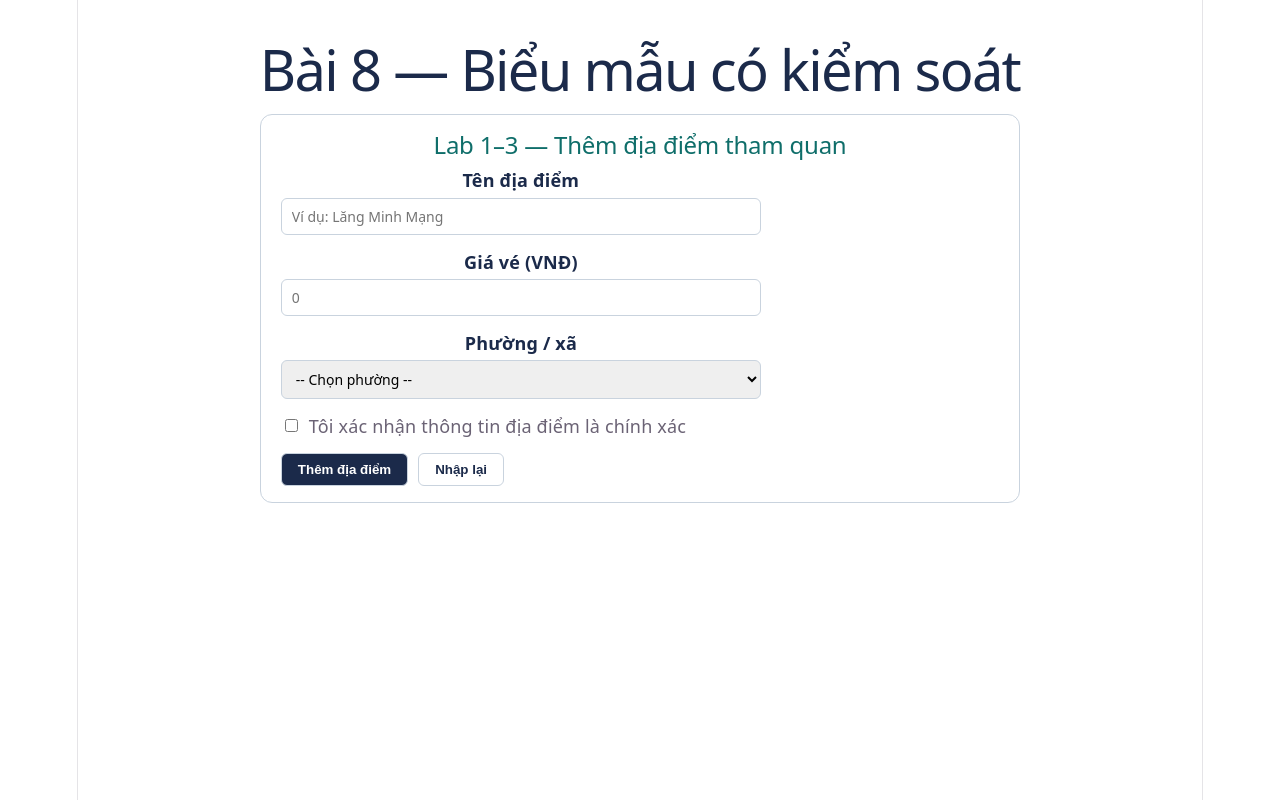
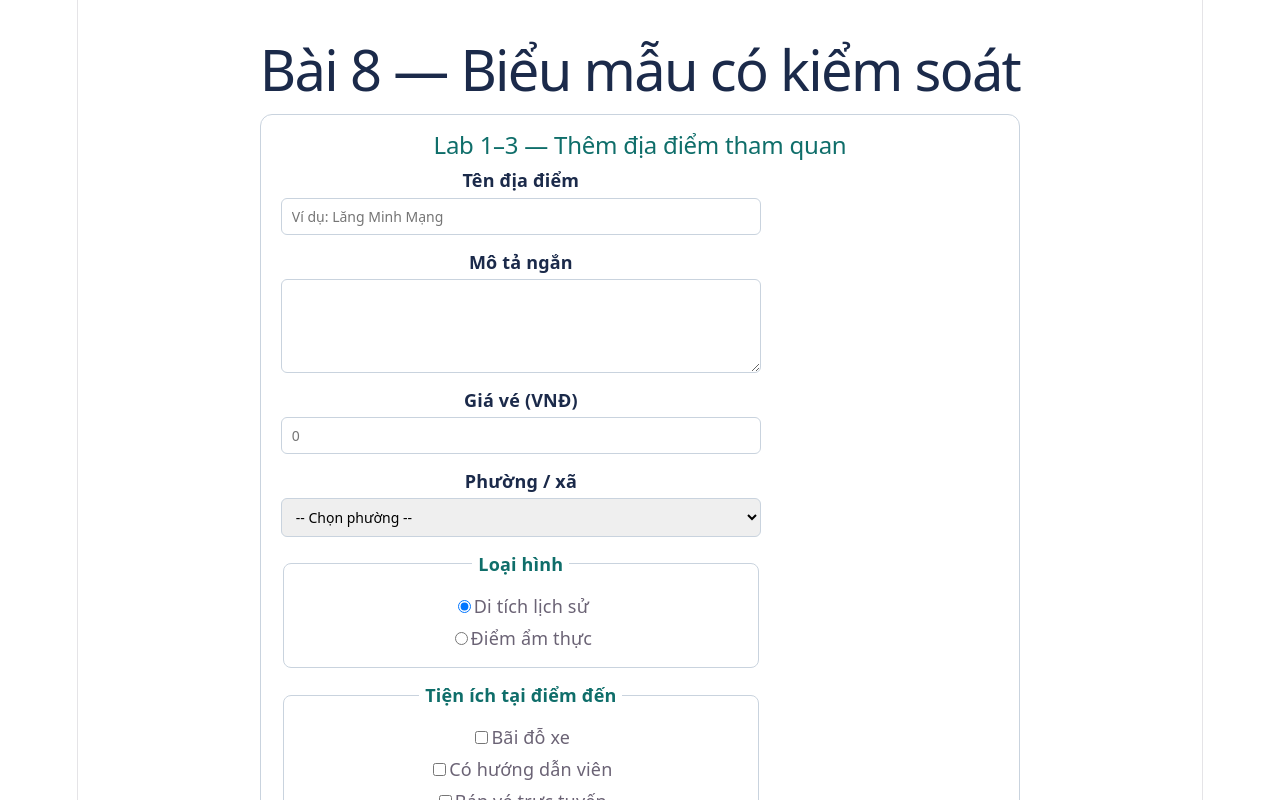
Before and after one commit to xuanhoai3152007-cmd/phu-xuan-react, a React (Vite) app: page / in a window 1280 px wide. Shown: the top 800 px of the page. Built offline with nearby package versions, Linux system fonts and the light colour scheme.

Commit message:
feat: bai 8 lab 4 hook useForm dung lai cho form gop y

```diff
--- a/src/features/dia-diem/FormThemDiaDiem.tsx
+++ b/src/features/dia-diem/FormThemDiaDiem.tsx
@@ -1,4 +1,5 @@
-import { useState, type ChangeEvent, type FormEvent } from 'react'
+import { useState, type ChangeEvent } from 'react'
+import { useForm } from '../../hooks/useForm'
 import { kiemChung, type DuLieuDiaDiem } from './kiemChung'
 
 const GIA_TRI_BAN_DAU: DuLieuDiaDiem = {
@@ -10,51 +11,39 @@ const GIA_TRI_BAN_DAU: DuLieuDiaDiem = {
   dongY: false,
 }
 
-// ... TienIch, DS_TIEN_ICH giữ nguyên như Lab 2 ...
+interface TienIch {
+  ma: string
+  ten: string
+}
+
+const DS_TIEN_ICH: TienIch[] = [
+  { ma: 'bai-xe', ten: 'Bãi đỗ xe' },
+  { ma: 'huong-dan', ten: 'Có hướng dẫn viên' },
+  { ma: 've-online', ten: 'Bán vé trực tuyến' },
+  { ma: 'khu-ve-sinh', ten: 'Khu vệ sinh công cộng' },
+]
 
 export default function FormThemDiaDiem() {
-  const [duLieu, setDuLieu] = useState<DuLieuDiaDiem>(GIA_TRI_BAN_DAU)
+  const { duLieu, dangGui, xuLyThayDoi, xuLyRoiO, loiCuaO, xuLyGui, datLai } = useForm(
+    GIA_TRI_BAN_DAU,
+    kiemChung
+  )
+
   const [tienIch, setTienIch] = useState<string[]>([])
-  const [daCham, setDaCham] = useState<Record<string, boolean>>({})
-  const [trangThai, setTrangThai] = useState<'cho' | 'dang-gui' | 'thanh-cong' | 'that-bai'>('cho')
 
-  // Lỗi là trạng thái dẫn xuất — tính lại mỗi lần kết xuất
-  const loi = kiemChung(duLieu)
-
-  function xuLyThayDoi(/* giữ nguyên như Lab 1–2 */) { /* ... */ }
-  function xuLyTich(/* giữ nguyên như Lab 2 */) { /* ... */ }
-
-  function xuLyRoiO(e: React.FocusEvent<HTMLInputElement | HTMLTextAreaElement | HTMLSelectElement>) {
-    const { name } = e.target
-    setDaCham((truoc) => ({ ...truoc, [name]: true }))
+  function xuLyTich(e: ChangeEvent<HTMLInputElement>) {
+    const { value, checked } = e.target
+    setTienIch((truoc) => (checked ? [...truoc, value] : truoc.filter((m) => m !== value)))
   }
 
-  function loiHienThi(ten: keyof DuLieuDiaDiem) {
-    return daCham[ten] ? loi[ten] : undefined
-  }
-
-  async function xuLyGui(e: FormEvent<HTMLFormElement>) {
-    e.preventDefault()
-
-    const tatCaDaCham: Record<string, boolean> = {}
-    Object.keys(GIA_TRI_BAN_DAU).forEach((k) => { tatCaDaCham[k] = true })
-    setDaCham(tatCaDaCham)
-
-    if (Object.keys(kiemChung(duLieu)).length > 0) return
-
-    try {
-      setTrangThai('dang-gui')
-      await new Promise((giai) => setTimeout(giai, 1200))
-      setTrangThai('thanh-cong')
-      setDuLieu(GIA_TRI_BAN_DAU)
-      setDaCham({})
-    } catch {
-      setTrangThai('that-bai')
-    }
-  }
+  const gui = xuLyGui(async (gt) => {
+    await new Promise((r) => setTimeout(r, 1200))
+    alert('Đã thêm: ' + gt.ten)
+    setTienIch([])
+  })
 
   return (
-    <form className="form-them-dia-diem" onSubmit={xuLyGui} noValidate>
+    <form className="form-them-dia-diem" onSubmit={gui} noValidate>
       <div className="truong">
         <label htmlFor="ten">Tên địa điểm</label>
         <input
@@ -64,35 +53,56 @@ export default function FormThemDiaDiem() {
           value={duLieu.ten}
           onChange={xuLyThayDoi}
           onBlur={xuLyRoiO}
-          aria-invalid={loiHienThi('ten') ? true : undefined}
+          aria-invalid={loiCuaO('ten') ? true : undefined}
           placeholder="Ví dụ: Lăng Minh Mạng"
         />
-        {loiHienThi('ten') && (
-          <p role="alert" className="thong-bao-loi">{loiHienThi('ten')}</p>
+        {loiCuaO('ten') && (
+          <p role="alert" className="thong-bao-loi">
+            {loiCuaO('ten')}
+          </p>
         )}
       </div>
 
-      {/* Mô tả giữ nguyên */}
+      <div className="truong">
+        <label htmlFor="moTa">Mô tả ngắn</label>
+        <textarea
+          id="moTa"
+          name="moTa"
+          rows={4}
+          value={duLieu.moTa}
+          onChange={xuLyThayDoi}
+          onBlur={xuLyRoiO}
+        />
+      </div>
 
       <div className="truong">
         <label htmlFor="giaVe">Giá vé (VNĐ)</label>
         <input
-          id="giaVe" name="giaVe" type="number"
-          value={duLieu.giaVe} onChange={xuLyThayDoi} onBlur={xuLyRoiO}
-          aria-invalid={loiHienThi('giaVe') ? true : undefined}
+          id="giaVe"
+          name="giaVe"
+          type="number"
+          value={duLieu.giaVe}
+          onChange={xuLyThayDoi}
+          onBlur={xuLyRoiO}
+          aria-invalid={loiCuaO('giaVe') ? true : undefined}
           placeholder="0"
         />
-        {loiHienThi('giaVe') && (
-          <p role="alert" className="thong-bao-loi">{loiHienThi('giaVe')}</p>
+        {loiCuaO('giaVe') && (
+          <p role="alert" className="thong-bao-loi">
+            {loiCuaO('giaVe')}
+          </p>
         )}
       </div>
 
       <div className="truong">
         <label htmlFor="phuong">Phường / xã</label>
         <select
-          id="phuong" name="phuong" value={duLieu.phuong}
-          onChange={xuLyThayDoi} onBlur={xuLyRoiO}
-          aria-invalid={loiHienThi('phuong') ? true : undefined}
+          id="phuong"
+          name="phuong"
+          value={duLieu.phuong}
+          onChange={xuLyThayDoi}
+          onBlur={xuLyRoiO}
+          aria-invalid={loiCuaO('phuong') ? true : undefined}
         >
           <option value="">-- Chọn phường --</option>
           <option value="phu-hau">Phú Hậu</option>
@@ -100,33 +110,67 @@ export default function FormThemDiaDiem() {
           <option value="thuy-bieu">Thuỷ Biều</option>
           <option value="vy-da">Vỹ Dạ</option>
         </select>
-        {loiHienThi('phuong') && (
-          <p role="alert" className="thong-bao-loi">{loiHienThi('phuong')}</p>
+        {loiCuaO('phuong') && (
+          <p role="alert" className="thong-bao-loi">
+            {loiCuaO('phuong')}
+          </p>
         )}
       </div>
 
-      {/* fieldset Loại hình, fieldset Tiện ích giữ nguyên như Lab 2 */}
+      <fieldset>
+        <legend>Loại hình</legend>
+        <label>
+          <input
+            name="loaiHinh"
+            type="radio"
+            value="di-tich"
+            checked={duLieu.loaiHinh === 'di-tich'}
+            onChange={xuLyThayDoi}
+          />
+          Di tích lịch sử
+        </label>
+        <label>
+          <input
+            name="loaiHinh"
+            type="radio"
+            value="am-thuc"
+            checked={duLieu.loaiHinh === 'am-thuc'}
+            onChange={xuLyThayDoi}
+          />
+          Điểm ẩm thực
+        </label>
+      </fieldset>
+
+      <fieldset>
+        <legend>Tiện ích tại điểm đến</legend>
+        {DS_TIEN_ICH.map((ti) => (
+          <label key={ti.ma}>
+            <input
+              type="checkbox"
+              value={ti.ma}
+              checked={tienIch.includes(ti.ma)}
+              onChange={xuLyTich}
+            />
+            {ti.ten}
+          </label>
+        ))}
+      </fieldset>
 
       <label className="hop-kiem-dong-y">
         <input name="dongY" type="checkbox" checked={duLieu.dongY} onChange={xuLyThayDoi} />
         Tôi xác nhận thông tin địa điểm là chính xác
       </label>
-      {loiHienThi('dongY') && (
-        <p role="alert" className="thong-bao-loi">{loiHienThi('dongY')}</p>
-      )}
-
-      {trangThai === 'thanh-cong' && (
-        <p className="thong-bao-thanh-cong" role="status">Đã thêm địa điểm thành công!</p>
-      )}
-      {trangThai === 'that-bai' && (
-        <p className="thong-bao-loi" role="alert">Có lỗi khi gửi, vui lòng thử lại.</p>
+      {loiCuaO('dongY') && (
+        <p role="alert" className="thong-bao-loi">
+          {loiCuaO('dongY')}
+        </p>
       )}
 
       <div className="hang-nut">
-        <button type="submit" disabled={trangThai === 'dang-gui'}>
-          {trangThai === 'dang-gui' ? 'Đang lưu...' : 'Thêm địa điểm'}
+        <button type="submit" disabled={dangGui}>
+          {dangGui ? 'Đang lưu...' : 'Thêm địa điểm'}
         </button>
-        <button type="button" onClick={() => { setDuLieu(GIA_TRI_BAN_DAU); setDaCham({}) }}>
+        <button type="button" onClick={datLai}>
           Nhập lại
         </button>
       </div>
--- /dev/null
+++ b/src/features/gop-y/FormGopY.tsx
@@ -0,0 +1,44 @@
+import { useForm } from '../../hooks/useForm'
+
+interface DuLieuGopY {
+  hoTen: string
+  noiDung: string
+}
+
+const GIA_TRI_BAN_DAU: DuLieuGopY = { hoTen: '', noiDung: '' }
+
+function kiemChungGopY(d: DuLieuGopY) {
+  const loi: Partial<Record<keyof DuLieuGopY, string>> = {}
+  if (!d.hoTen.trim()) loi.hoTen = 'Vui lòng nhập họ tên.'
+  if (d.noiDung.trim().length < 10) loi.noiDung = 'Góp ý cần ít nhất 10 ký tự.'
+  return loi
+}
+
+export default function FormGopY() {
+  const { duLieu, dangGui, xuLyThayDoi, xuLyRoiO, loiCuaO, xuLyGui, datLai } = useForm(
+    GIA_TRI_BAN_DAU,
+    kiemChungGopY
+  )
+
+  const gui = xuLyGui(async (gt) => {
+    await new Promise((r) => setTimeout(r, 800))
+    alert('Cảm ơn góp ý của ' + gt.hoTen)
+    datLai()
+  })
+
+  return (
+    <form className="form-gop-y" onSubmit={gui} noValidate>
+      <div className="truong">
+        <label htmlFor="hoTen">Họ tên</label>
+        <input id="hoTen" name="hoTen" value={duLieu.hoTen} onChange={xuLyThayDoi} onBlur={xuLyRoiO} />
+        {loiCuaO('hoTen') && <p role="alert" className="thong-bao-loi">{loiCuaO('hoTen')}</p>}
+      </div>
+      <div className="truong">
+        <label htmlFor="noiDung">Góp ý</label>
+        <textarea id="noiDung" name="noiDung" rows={4} value={duLieu.noiDung} onChange={xuLyThayDoi} onBlur={xuLyRoiO} />
+        {loiCuaO('noiDung') && <p role="alert" className="thong-bao-loi">{loiCuaO('noiDung')}</p>}
+      </div>
+      <button type="submit" disabled={dangGui}>{dangGui ? 'Đang gửi...' : 'Gửi góp ý'}</button>
+    </form>
+  )
+}
--- /dev/null
+++ b/src/hooks/useForm.ts
@@ -0,0 +1,61 @@
+import { useState } from 'react'
+import type { ChangeEvent, FocusEvent, FormEvent } from 'react'
+
+type LoiObj = Record<string, string | undefined>
+
+export function useForm<T extends Record<string, unknown>>(
+  giaTriBanDau: T,
+  kiemChung: (d: T) => LoiObj
+) {
+  const [duLieu, setDuLieu] = useState<T>(giaTriBanDau)
+  const [daCham, setDaCham] = useState<Record<string, boolean>>({})
+  const [dangGui, setDangGui] = useState(false)
+
+  const loi = kiemChung(duLieu)
+  const hopLe = Object.keys(loi).length === 0
+
+  type OElement = HTMLInputElement | HTMLTextAreaElement | HTMLSelectElement
+
+  function xuLyThayDoi(e: ChangeEvent<OElement>) {
+    const target = e.target
+    const { name, value } = target
+    const laCheckbox = target instanceof HTMLInputElement && target.type === 'checkbox'
+    const checked = target instanceof HTMLInputElement ? target.checked : false
+    setDuLieu((truoc) => ({ ...truoc, [name]: laCheckbox ? checked : value }))
+  }
+
+  function xuLyRoiO(e: FocusEvent<OElement>) {
+    const { name } = e.target
+    setDaCham((truoc) => ({ ...truoc, [name]: true }))
+  }
+
+  function loiCuaO(ten: string): string | undefined {
+    return daCham[ten] ? loi[ten] : undefined
+  }
+
+  function datLai() {
+    setDuLieu(giaTriBanDau)
+    setDaCham({})
+    setDangGui(false)
+  }
+
+  function xuLyGui(guiDuLieu: (d: T) => Promise<void>) {
+    return async (e: FormEvent<HTMLFormElement>) => {
+      e.preventDefault()
+      const tatCaDaCham: Record<string, boolean> = {}
+      Object.keys(giaTriBanDau).forEach((k) => { tatCaDaCham[k] = true })
+      setDaCham(tatCaDaCham)
+      if (Object.keys(kiemChung(duLieu)).length > 0) return
+      try {
+        setDangGui(true)
+        await guiDuLieu(duLieu)
+      } finally {
+        setDangGui(false)
+      }
+    }
+  }
+
+  return { duLieu, setDuLieu, loi, daCham, dangGui, hopLe, xuLyThayDoi, xuLyRoiO, loiCuaO, xuLyGui, datLai }
+}
+
+export type FormBundle<T extends Record<string, unknown>> = ReturnType<typeof useForm<T>>
--- a/src/pages/Bai8Page.tsx
+++ b/src/pages/Bai8Page.tsx
@@ -1,5 +1,11 @@
 import '../styles/Bai8.css'
 import FormThemDiaDiem from '../features/dia-diem/FormThemDiaDiem'
+import FormGopY from '../features/gop-y/FormGopY'
+// ...
+<section className="lab">
+  <h2>Lab 4 — Form Góp ý (dùng lại hook useForm)</h2>
+  <FormGopY />
+</section>
 
 export default function Bai8Page() {
   return (
```
